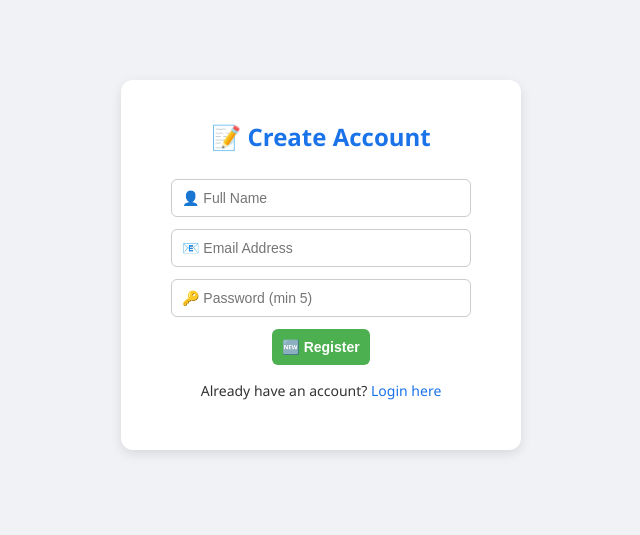
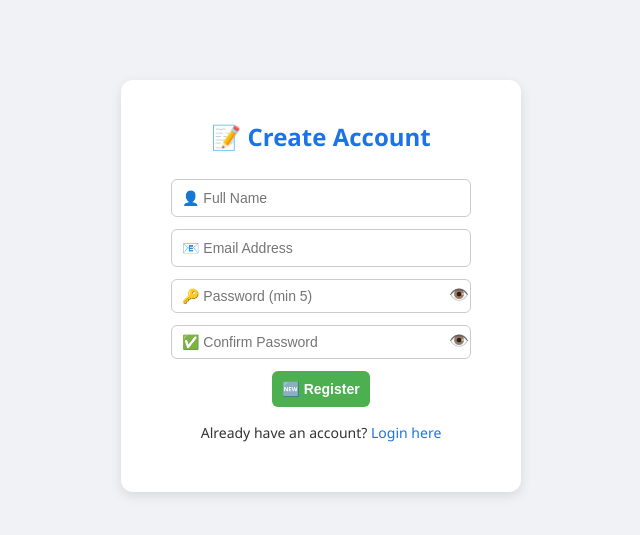
Before and after one commit to ankitparmar-actowiz/system_tracking, a FastAPI app: page /register in a window 1280 px wide. Shown: the top 535 px of the page, without its empty margins (319-959 px from the left). Run offline with FastAPI, Linux system fonts and the light colour scheme.

Commit message:
Update register.html

```diff
--- a/templates/register.html
+++ b/templates/register.html
@@ -4,6 +4,42 @@
   <meta charset="UTF-8" />
   <title>Register</title>
   <link rel="stylesheet" href="/static/style.css" />
+<style>
+  .password-toggle {
+    position: absolute;
+    right: 10px;
+    top: 50%;
+    /* Nudge emoji slightly upward for better visual alignment */
+    transform: translateY(calc(-50% - 7px));
+    background: none;
+    border: none;
+    color: #666;
+    cursor: pointer;
+    font-size: 16px;
+    padding: 0;
+    width: 24px;
+    height: 24px;
+    display: flex;
+    align-items: center;
+    justify-content: center;
+    border-radius: 4px;
+    transition: background-color 0.2s;
+  }
+
+  .password-toggle:hover {
+    background-color: #f0f0f0;
+  }
+
+  .password-wrapper {
+    position: relative;
+  }
+
+  .password-input {
+    width: 100%;
+    padding: 8px 32px 8px 10px;
+    box-sizing: border-box;
+  }
+</style>
 </head>
 <body class="login-body">
   <div class="login-container">
@@ -17,14 +53,61 @@
       <div class="success">{{ success }}</div>
     {% endif %}
 
-    <form method="POST">
+    <form method="POST" id="registerForm">
       <input type="text" name="name" placeholder="👤 Full Name" required />
+
       <input type="email" name="email" placeholder="📧 Email Address" required />
-      <input type="password" name="password" placeholder="🔑 Password (min 5)" minlength="5" required />
+
+      <div class="password-wrapper">
+        <input type="password" id="password1" name="password" class="password-input" placeholder="🔑 Password (min 5)" minlength="5" required />
+        <button type="button" class="password-toggle" onclick="togglePassword('password1')">
+          👁️
+        </button>
+      </div>
+
+      <div class="password-wrapper">
+        <input type="password" id="password2" class="password-input" placeholder="✅ Confirm Password" minlength="5" required />
+        <button type="button" class="password-toggle" onclick="togglePassword('password2')">
+          👁️
+        </button>
+      </div>
+
       <button type="submit">🆕 Register</button>
     </form>
 
     <p>Already have an account? <a href="/login">Login here</a></p>
   </div>
+
+  <script>
+    function togglePassword(id) {
+      const input = document.getElementById(id);
+      const button = input.nextElementSibling;
+      if (input.type === "password") {
+        input.type = "text";
+        button.textContent = "🚨";
+      } else {
+        input.type = "password";
+        button.textContent = "👁️";
+      }
+    }
+
+    // Prevent submission if passwords don't match
+    document.getElementById('registerForm').addEventListener('submit', function(e) {
+      const p1 = document.getElementById('password1').value;
+      const p2 = document.getElementById('password2').value;
+
+      if (p1 !== p2) {
+        e.preventDefault();
+        alert("❌ Passwords do not match!");
+        return false;
+      }
+
+      if (p1.length < 5) {
+        e.preventDefault();
+        alert("❌ Password must be at least 5 characters.");
+        return false;
+      }
+    });
+  </script>
 </body>
 </html>
```
